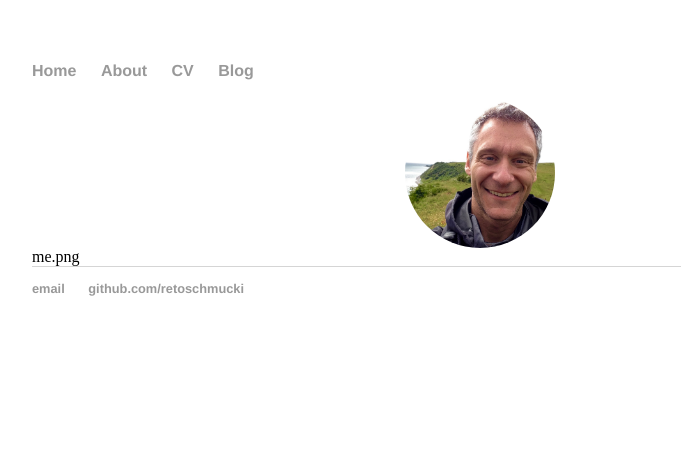
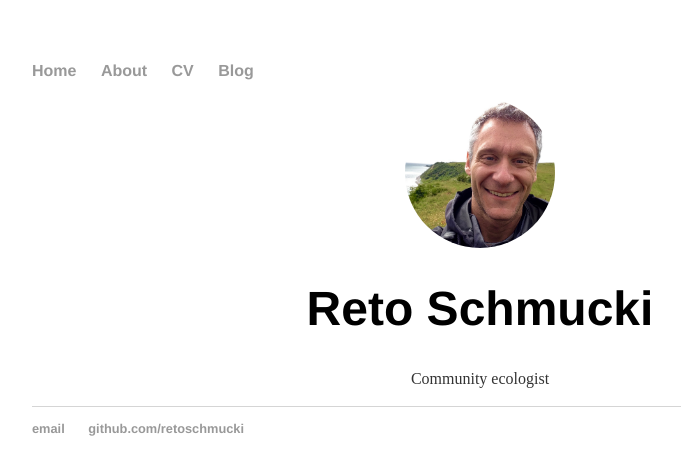
Before and after one commit to RetoSchmucki/RetoSchmucki.github.io, a Jekyll site: the page built from index.html, in a window 1280 px wide. Shown: the top 475 px of the page, without its empty margins (160-841 px from the left). Built offline with Jekyll 4.4.1, drawn with Linux system fonts in a browser that asks for light colours.

Commit message:
update index

```diff
--- a/index.html
+++ b/index.html
@@ -4,12 +4,9 @@ title: Reto Schmucki
 description: Reto Schmucki - community ecologist
 ---
 
-<!DOCTYPE html>
-<html>
-	<head>
-		<title>Reto Schmucki</title>
-		<img class="img-circle" src="me.png">
-		<!-- link to main stylesheet -->
-		<link rel="stylesheet" type="text/css" href="/css/main.css">
-	</head>me.png
-</html>
+<div class="blurb">
+	<title>Reto Schmucki</title>
+	<img class="img-circle" src="me.png">
+	<h1>Reto Schmucki</h1>
+	<p>Community ecologist</p>
+</div><!-- /.blurb -->
```
